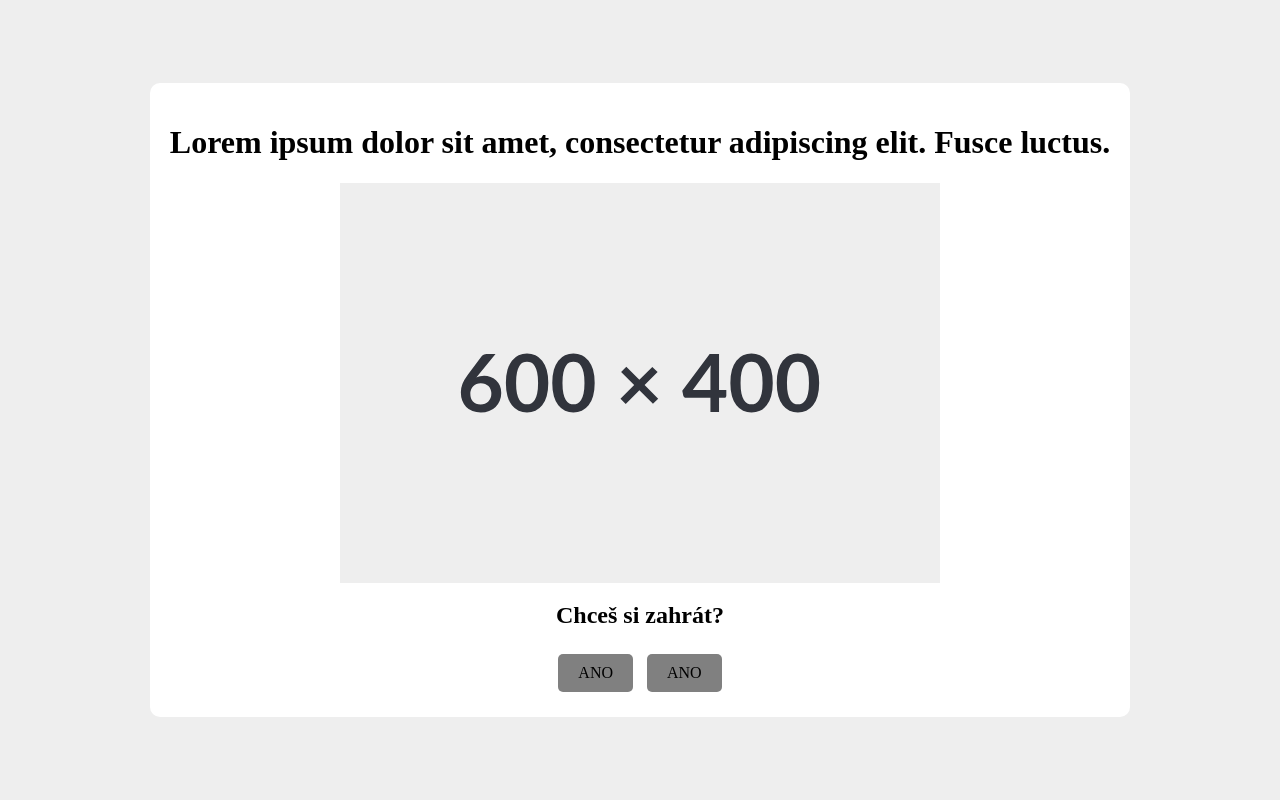
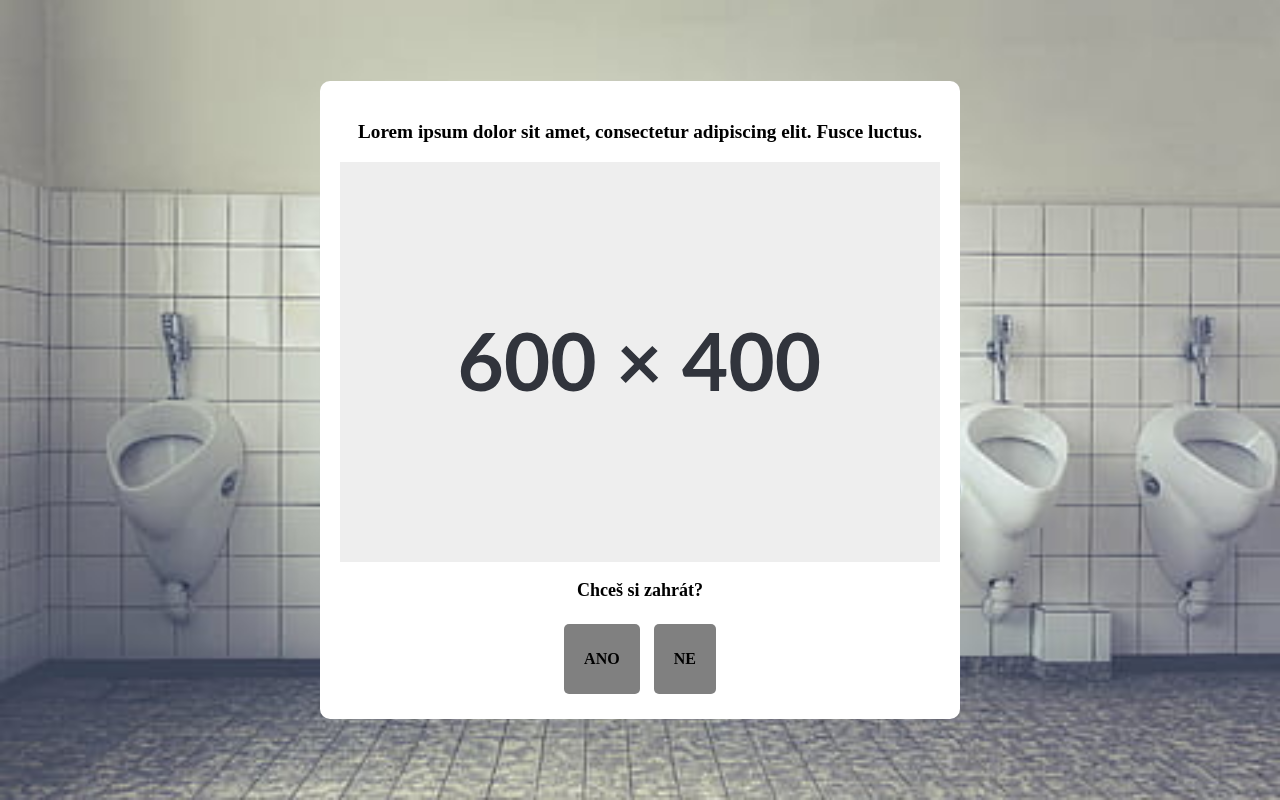
Before and after one commit to k1ubik/WebGame-2.0, a plain HTML site: page mainIndex.html in a window 1280 px wide. Drawn offline with Linux system fonts and the light colour scheme.

Commit message:
13012025

```diff
--- a/mainIndex.html
+++ b/mainIndex.html
@@ -9,12 +9,12 @@
 <body>
     <div class="backgroundimg"></div>
     <div class="mainBox">
-        <h1>Lorem ipsum dolor sit amet, consectetur adipiscing elit. Fusce luctus.</h1>
+        <p class="p1">Lorem ipsum dolor sit amet, consectetur adipiscing elit. Fusce luctus.</p>
         <div class="mainImg"></div>
-        <h2>Chceš si zahrát?</h2>
+        <p class="p2">Chceš si zahrát?</p>
         <div>
-            <a class="button" href="./index.html">ANO</a>
-            <a class="button" href="./index.html">ANO</a>
+            <a class="button" href=".//story/index1.html"><p class="p3">ANO</p></a>
+            <a class="button" href="./story/index.html"><p class="p3">NE</p></a>
         </div>
     </div>
 </body>
--- a/styles/style.css
+++ b/styles/style.css
@@ -7,7 +7,7 @@ body {
 }
 
 .backgroundimg {
-    background-image: url(../images/placeholderimg.svg);
+    background-image: url(../images/pisoar.jpg);
     background-size: cover;
     background-position: center;
     width: 100vw;
@@ -29,18 +29,29 @@ body {
     flex-direction: column;
     justify-content: center;
     align-items: center;
+    width: 80%;
+    max-width: 600px;
 }
+
 .mainImg {
     background-image: url(../images/placeholderimg.svg);
     background-size: cover;
     background-position: center;
-    width: 600px;
+    width: 100%;
     height: 400px;
 }
+.nerdImg {
+    background-image: url(../images/nerdcat.jpg);
+    background-size: cover;
+    background-position: center;
+    width: 100%;
+    height: 400px;
+}
+
 .button-container {
     display: flex;
     justify-content: center;
-    gap: 100px;
+    gap: 10px;
 }
 .button {
     display: inline-block;
@@ -51,7 +62,19 @@ body {
     text-decoration: none;
     border-radius: 5px;
     border: none;
-    cursor: pointer;
+    cursor: help;
     font-size: 16px;
     margin: 5px;
 }
+
+.p1 {
+    font-size: larger;
+    font-weight: bold;
+}
+.p2 {
+    font-size: large;
+    font-weight: bold;
+}
+.p3 {
+    font-weight: bolder;
+}
```
Also changed, not shown: story/index.html (added, +17 -0 lines), images/nerdcat.jpg (added), images/pisoar.jpg (added), images/wakeup.webp (added), story/index1.html (renamed from index.html).
